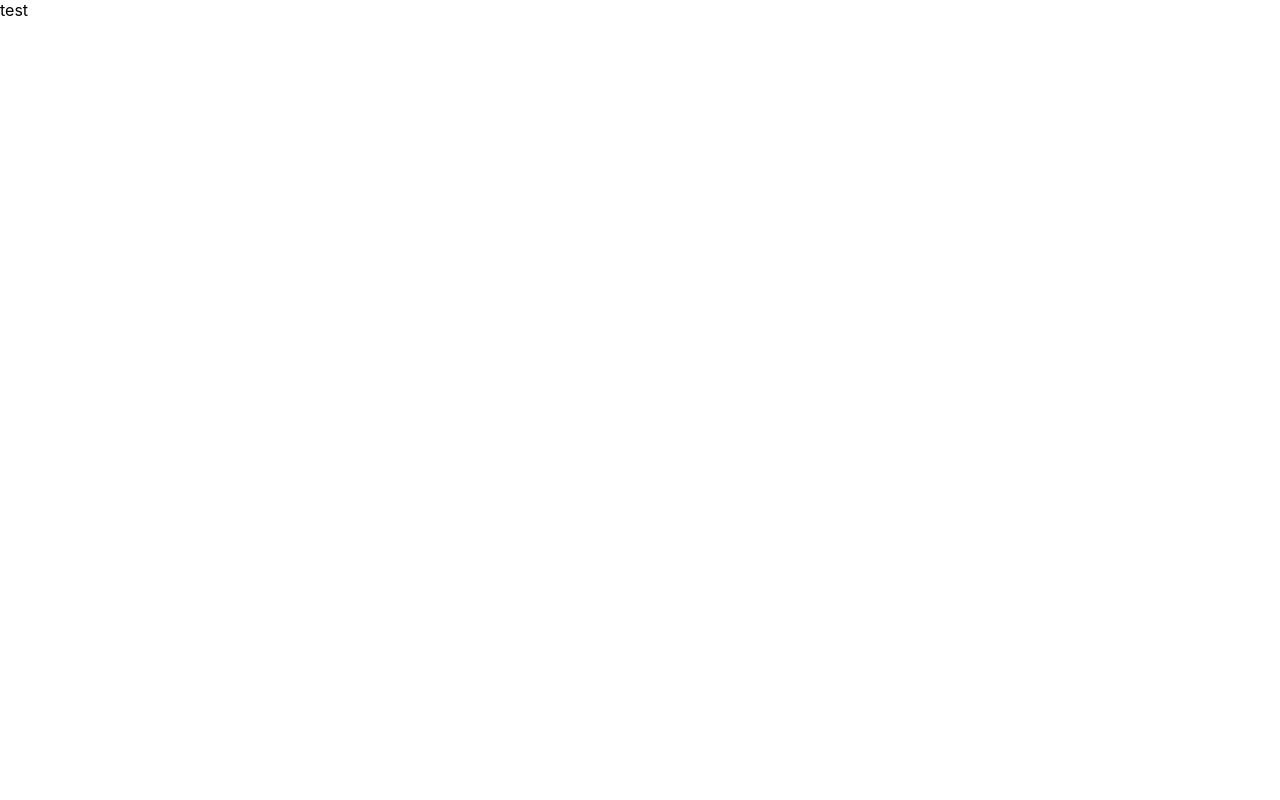
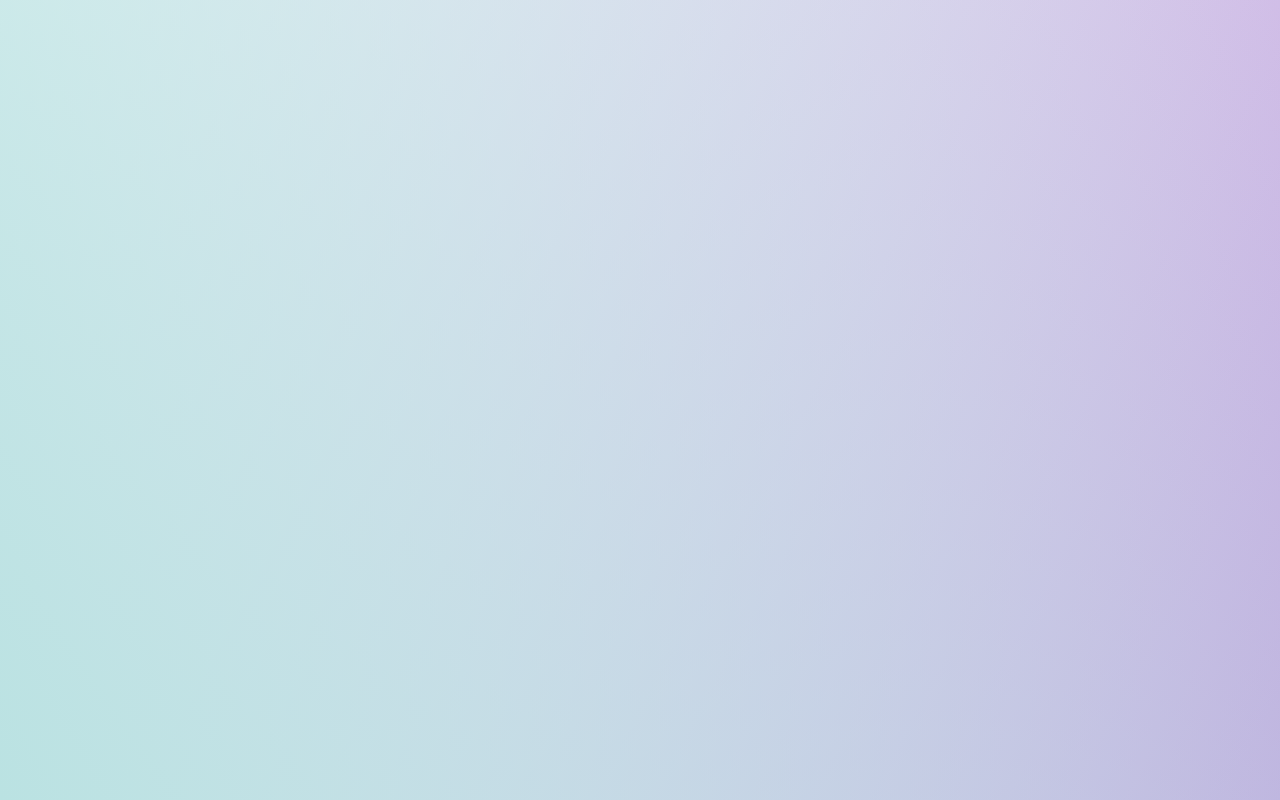
Before and after one commit to darynapf/landings, a React (Create React App) app: page / in a window 1280 px wide. Built offline with nearby package versions, Linux system fonts and the light colour scheme.

Commit message:
background

```diff
--- a/public/index.html
+++ b/public/index.html
@@ -11,7 +11,7 @@
     />
     <link rel="apple-touch-icon" href="%PUBLIC_URL%/logo192.png" />
     <link rel="manifest" href="%PUBLIC_URL%/manifest.json" />
-    <title>Parfeniuk</title>
+    <title>PARFENIUK D V</title>
   </head>
   <body>
     <noscript>You need to enable JavaScript to run this app.</noscript>
--- a/src/App/App.js
+++ b/src/App/App.js
@@ -1,11 +1,10 @@
-import React from "react"
+import React from "react";
+import { MainContainer } from "../components/MainContainer";
 
 function App() {
   return (
     <div className="App">
-      <header className="App-header">
-        test
-      </header>
+      <MainContainer>Main</MainContainer>
     </div>
   );
 }
--- a/src/assets/scss/base.scss
+++ b/src/assets/scss/base.scss
@@ -0,0 +1,6 @@
+body {
+    margin: 0 auto;
+    width: 100%;
+    height: 100%;
+    position: relative;
+}
--- a/src/assets/scss/variables.scss
+++ b/src/assets/scss/variables.scss
@@ -0,0 +1,7 @@
+body {
+  --white: 255 255 255;
+  --black: 0 0 0;
+  --bubble-primary: 132, 104, 205;
+  --bubble-secondary: 193, 168, 223;
+  --bubble-shadow: 186, 226, 226;
+}
--- /dev/null
+++ b/src/components/MainContainer/MainContainer.jsx
@@ -0,0 +1,6 @@
+import styles from "./MainContainer.module.scss";
+
+const MainContainer = (props) => {
+  return <div className={styles.background}></div>;
+};
+export { MainContainer };
--- /dev/null
+++ b/src/components/MainContainer/MainContainer.module.scss
@@ -0,0 +1,19 @@
+.background {
+  display: flex;
+  position: relative;
+  width: 100vw;
+  height: 100vh;
+  background: linear-gradient(118.59deg, rgb(var(--white) / 0) 0%, rgb(var(--bubble-secondary)) 100%);
+
+  &::before {
+    position: absolute;
+    inset: 0;
+    background: linear-gradient(
+      118.99deg,
+      rgb(var(--white) / 0) 0%,
+      rgb(var(--bubble-shadow))
+    );
+    transform: matrix(-1, 0, 0, 1, 0, 0);
+    content: "";
+  }
+}
--- /dev/null
+++ b/src/components/MainContainer/index.js
@@ -0,0 +1 @@
+export { MainContainer } from "./MainContainer";
```
Also changed, not shown: src/widget/FormCTA/FormCTA.jsx (added), src/widget/FormCTA/FormCTA.module.scss (added), src/widget/FormCTA/index.js (added), 1 other file (tests, documents, lock files or other folders).
